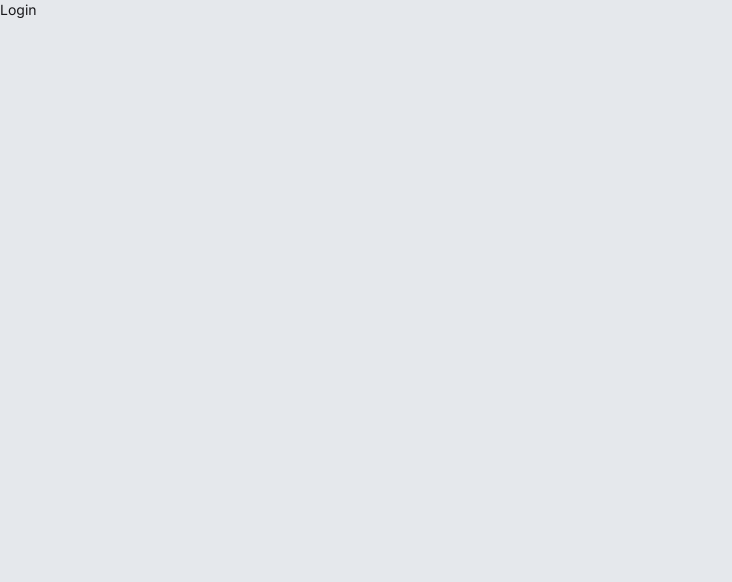
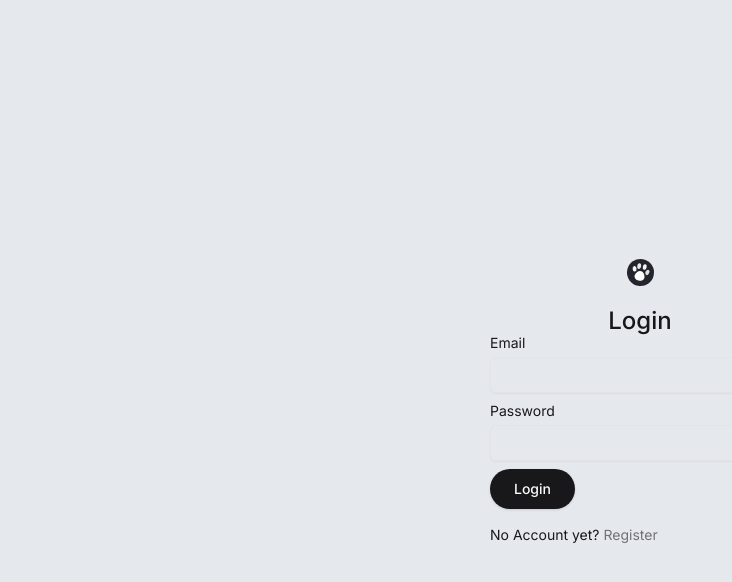
Before and after one commit to manishsaraan/HappyTails, a Next.js app: page /login in a window 1280 px wide. Shown: the top 582 px of the page, without its empty margins (0-732 px from the left). Built offline with nearby package versions, Linux system fonts and the light colour scheme.

Commit message:
create ui for authentication pages

```diff
--- /dev/null
+++ b/src/app/(auth)/layout.tsx
@@ -0,0 +1,11 @@
+import Logo from "@/components/logo";
+import React from "react";
+
+export default function Layout({ children }: { children: React.ReactNode }) {
+  return (
+    <div className="flex gap-y-5 justify-center items-center min-h-screen flex-col">
+      <Logo />
+      {children}
+    </div>
+  );
+}
--- a/src/app/(auth)/login/page.tsx
+++ b/src/app/(auth)/login/page.tsx
@@ -1,7 +1,19 @@
-import React from 'react'
+import AuthForm from "@/components/auth-form";
+import H1 from "@/components/h1";
+import Link from "next/link";
+import React from "react";
 
 export default function Login() {
   return (
-    <div>Login</div>
-  )
+    <div className="w-[300px]">
+      <H1 className="text-center">Login</H1>
+      <AuthForm />
+      <p className="mt-4">
+        No Account yet?{" "}
+        <Link className="text-zinc-500 mt-5 text-sm" href="/signup">
+          Register
+        </Link>
+      </p>
+    </div>
+  );
 }
--- a/src/app/(auth)/signup/page.tsx
+++ b/src/app/(auth)/signup/page.tsx
@@ -1,6 +1,19 @@
+import AuthForm from "@/components/auth-form";
+import H1 from "@/components/h1";
+import Link from "next/link";
+import React from "react";
 
 export default function Signup() {
   return (
-    <div>Signup</div>
-  )
+    <div className="w-[300px]">
+      <H1 className="text-center">Signup</H1>
+      <AuthForm />
+      <p className="mt-4">
+        No Account yet?{" "}
+        <Link className="text-zinc-500 mt-5 text-sm" href="/login">
+          Login
+        </Link>
+      </p>
+    </div>
+  );
 }
--- /dev/null
+++ b/src/components/auth-form.tsx
@@ -0,0 +1,23 @@
+import React from "react";
+import { Input } from "@/components/ui/input";
+import { Button } from "@/components/ui/button";
+
+const AuthForm = () => {
+  return (
+    <form className="space-y-2">
+      <div className="space-y-1">
+        <label htmlFor="email">Email</label>
+        <Input type="email" id="email" name="email" required />
+      </div>
+      <div className="space-y-1">
+        <label htmlFor="password">Password</label>
+        <Input type="password" id="password" name="password" required />
+      </div>
+      <div className="space-y-1">
+        <Button type="submit">Login</Button>
+      </div>
+    </form>
+  );
+};
+
+export default AuthForm;
```
